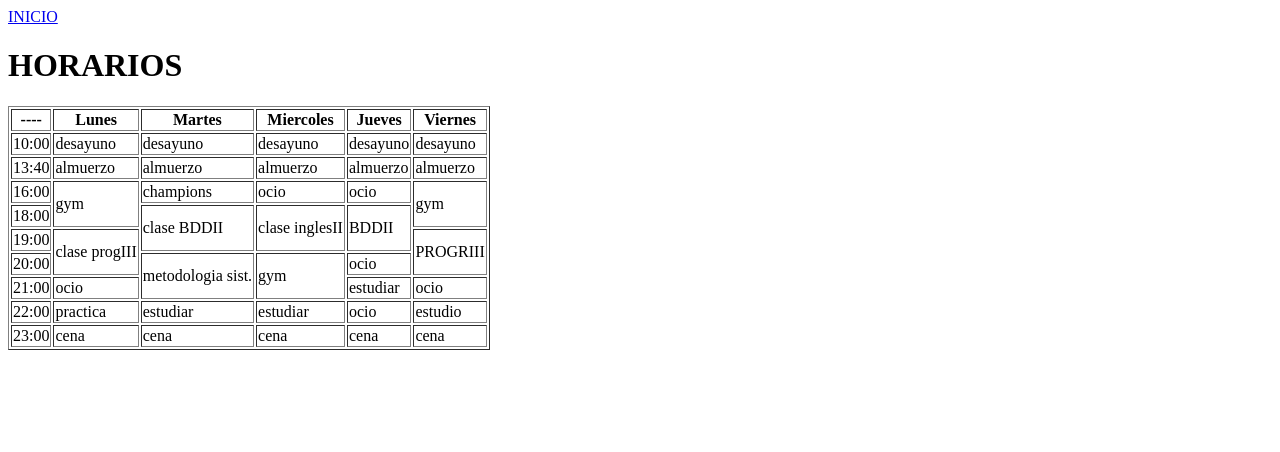
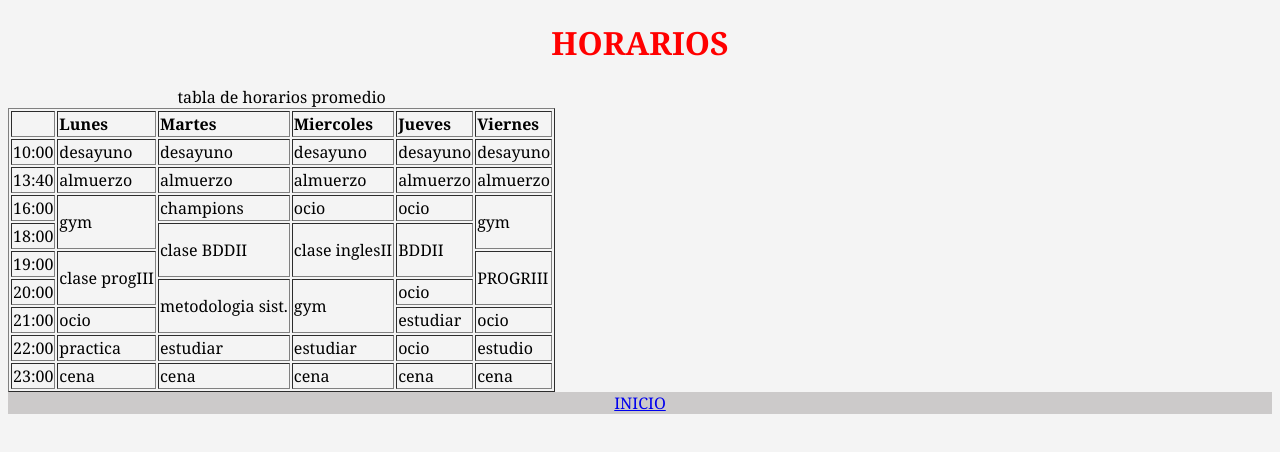
Before and after one commit to godoymartin646-creator/tp1, a plain HTML site: page horario.html in a window 1280 px wide. Drawn offline with Linux system fonts and the light colour scheme.

Commit message:
correcion de errores de ortografia y algunas modificaciones en pag horarios + aplicaciones de estilo css

```diff
--- a/horario.html
+++ b/horario.html
@@ -4,20 +4,19 @@
     <meta charset="UTF-8">
     <meta name="viewport" content="width=device-width, initial-scale=1.0">
     <title>horario</title>
+    <link rel="stylesheet" href="estilos.css" />
 </head>
 <body>
     <header>
-        <nav>
-            <a href="index.html">INICIO</a>
-        </nav>
         <h1>HORARIOS</h1>
     </header>
 <table border="1">
   <thead>
     <tr>
-      <th>----</th><th>Lunes</th><th>Martes</th><th>Miercoles</th><th>Jueves</th><th>Viernes</th>
+      <th></th><th>Lunes</th><th>Martes</th><th>Miercoles</th><th>Jueves</th><th>Viernes</th>
     </tr>
   </thead>
+  <caption>tabla de horarios promedio</caption>
   <tbody>
     <tr><td>10:00</td><td>desayuno</td><td>desayuno</td><td>desayuno</td><td>desayuno</td><td>desayuno</td></tr>
     <tr><td>13:40</td><td>almuerzo</td><td>almuerzo</td><td>almuerzo</td><td>almuerzo</td><td>almuerzo</td></tr>
@@ -64,5 +63,10 @@
     <tr><td>23:00</td><td>cena</td><td>cena</td><td>cena</td><td>cena</td><td>cena</td></tr>
   </tbody>
 </table>
+<footer>
+    <nav>
+            <a href="index.html">INICIO</a>
+    </nav>
+</footer>
 </body>
 </html>
```
Also changed, not shown: index.html (+2 -2 lines), receta.html (+2 -2 lines).
